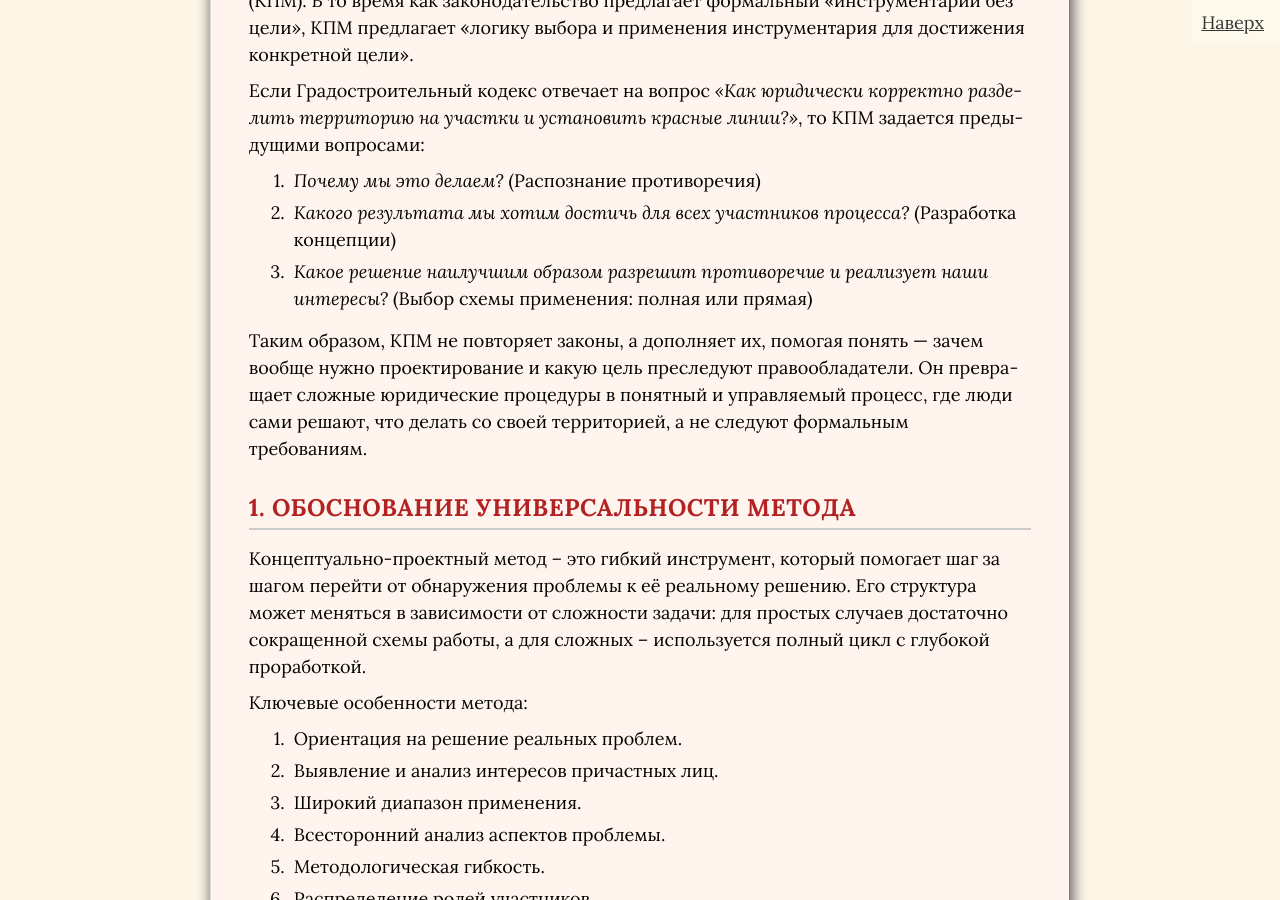
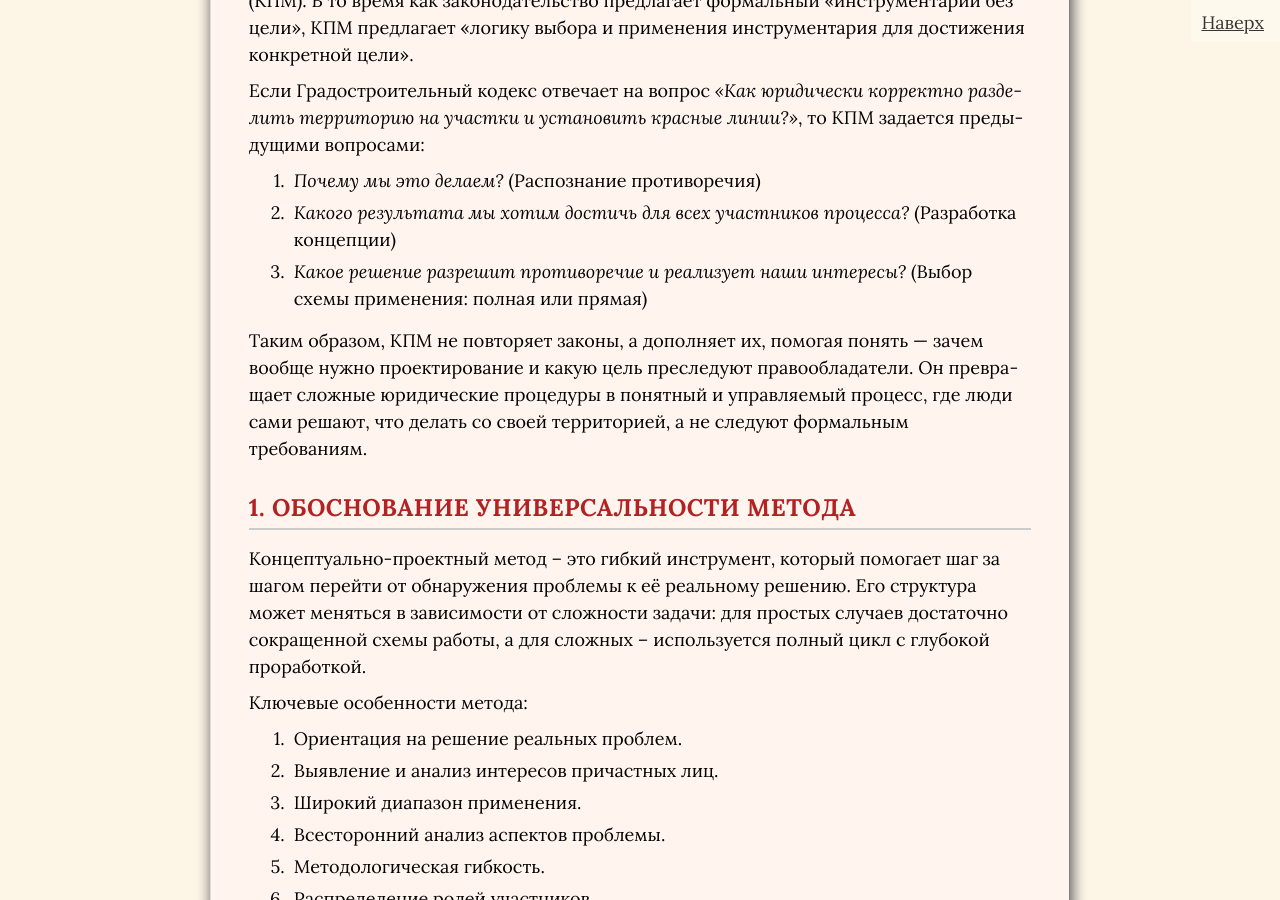
Before and after one commit to SergSi/land-use-art, a Jekyll site: the page built from _posts/2025-09-12-metod.md, in a window 1280 px wide and 900 px high, scrolled down 3746 px. Built offline with Jekyll 4.4.1, drawn with Linux system fonts in a browser that asks for light colours; some web fonts are replaced.

Commit message:
Update 2025-09-12-metod.md

```diff
--- a/_posts/2025-09-12-metod.md
+++ b/_posts/2025-09-12-metod.md
@@ -97,7 +97,7 @@ number="3"
 
 1. *Почему мы это делаем?* (Распознание противоречия)
 2. *Какого результата мы хотим достичь для всех участников процесса?* (Разработка концепции)
-3. *Какое решение наилучшим образом разрешит противоречие и реализует наши интересы?* (Выбор схемы применения: полная или прямая)
+3. *Какое решение разрешит противоречие и реализует наши интересы?* (Выбор схемы применения: полная или прямая)
 
 Таким образом, КПМ не повторяет законы, а дополняет их, помогая понять — зачем вообще нужно проектирование и какую цель преследуют правообладатели. Он превращает сложные юридические процедуры в понятный и управляемый процесс, где люди сами решают, что делать со своей территорией, а не следуют формальным требованиям.
 
```
